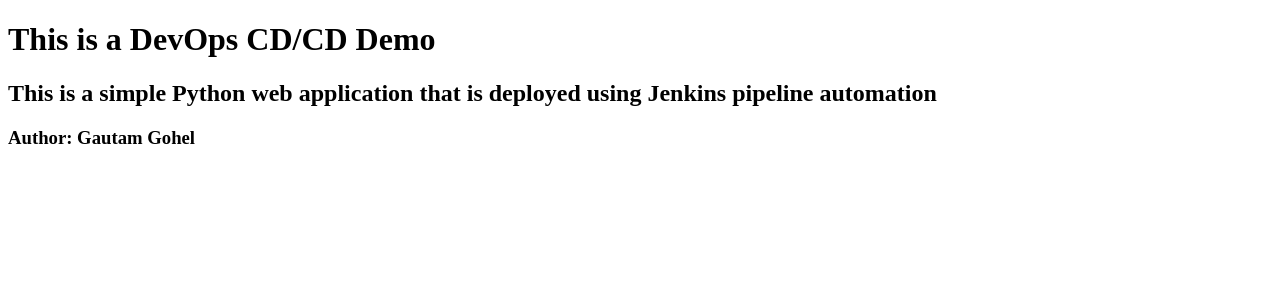
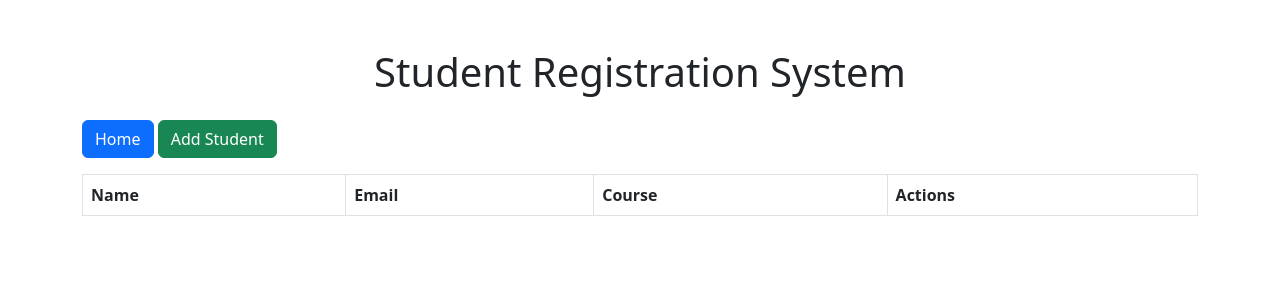
Before and after one commit to GohelG/flask-cicd-app, a Flask app: template templates/index.html in a window 1280 px wide. Shown: the top 300 px of the page. Run offline with Flask 3, Linux system fonts and the light colour scheme; the template is opened without the code that fills it, so the values that code supplies are empty; some libraries are stand-ins or nearby versions.

Commit message:
DevOps CD/CI Demo

```diff
--- a/app.py
+++ b/app.py
@@ -1,10 +1,63 @@
-from flask import Flask
+from flask import Flask, render_template, request, redirect, url_for
+from flask_pymongo import PyMongo
+from bson.objectid import ObjectId
+from dotenv import load_dotenv
+import certifi
+import os
+
+# Load env vars
+load_dotenv()
 
 app = Flask(__name__)
+app.config["MONGO_URI"] = os.getenv("MONGO_URI")
+app.secret_key = os.getenv("SECRET_KEY")
 
+# Use certifi CA bundle explicitly for cross-platform TLS reliability
+# (notably fixes common macOS certificate verification failures).
+mongo = PyMongo(app, tlsCAFile=certifi.where())
+
+# Home page -> list students
 @app.route('/')
-def home():
-    return "Flask CI/CD Pipeline Successful"
+def index():
+    students = mongo.db.students.find()
+    return render_template('index.html', students=students)
 
-if __name__ == "__main__":
-    app.run(host='0.0.0.0', port=5000)
+# Add student
+@app.route('/add', methods=['GET', 'POST'])
+def add_student():
+    if request.method == 'POST':
+        name = request.form['name']
+        email = request.form['email']
+        course = request.form['course']
+        mongo.db.students.insert_one({
+            "name": name,
+            "email": email,
+            "course": course
+        })
+        return redirect(url_for('index'))
+    return render_template('add_student.html')
+
+# Update student
+@app.route('/update/<student_id>', methods=['GET', 'POST'])
+def update_student(student_id):
+    student = mongo.db.students.find_one({"_id": ObjectId(student_id)})
+    if request.method == 'POST':
+        new_name = request.form['name']
+        new_email = request.form['email']
+        new_course = request.form['course']
+        mongo.db.students.update_one(
+            {"_id": ObjectId(student_id)},
+            {"$set": {"name": new_name, "email": new_email, "course": new_course}}
+        )
+        return redirect(url_for('index'))
+    return render_template('update_student.html', student=student)
+
+
+# Delete student
+@app.route('/delete/<student_id>')
+def delete_student(student_id):
+    mongo.db.students.delete_one({"_id": ObjectId(student_id)})
+    return redirect(url_for('index'))
+
+if __name__ == '__main__':
+    app.run(host="0.0.0.0", debug=True, port=5000)
--- /dev/null
+++ b/templates/base.html
@@ -0,0 +1,18 @@
+<!DOCTYPE html>
+<html lang="en">
+<head>
+    <meta charset="UTF-8">
+    <title>Student Registration</title>
+    <link rel="stylesheet" href="https://cdn.jsdelivr.net/npm/bootstrap@5.3.0/dist/css/bootstrap.min.css">
+</head>
+<body class="container mt-5">
+    <h1 class="mb-4 text-center">Student Registration System</h1>
+
+    <div class="mb-3">
+        <a href="{{ url_for('index') }}" class="btn btn-primary">Home</a>
+        <a href="{{ url_for('add_student') }}" class="btn btn-success">Add Student</a>
+    </div>
+
+    {% block content %}{% endblock %}
+</body>
+</html>
--- a/templates/index.html
+++ b/templates/index.html
@@ -1,9 +1,27 @@
-<!DOCTYPE html>
-<html lang="en">
-    <title>DevOps: CD/CD Demo</title>
-    <body>
-        <h1> This is a DevOps CD/CD Demo </h1>
-        <h2> This is a simple Python web application that is deployed using Jenkins pipeline automation </h2>
-        <h3> Author: Gautam Gohel</h3>
-    </body>
-</html>
+{% extends "base.html" %}
+
+{% block content %}
+<table class="table table-bordered">
+    <thead>
+        <tr>
+            <th>Name</th>
+            <th>Email</th>
+            <th>Course</th>
+            <th>Actions</th>
+        </tr>
+    </thead>
+    <tbody>
+    {% for student in students %}
+        <tr>
+            <td>{{ student.name }}</td>
+            <td>{{ student.email }}</td>
+            <td>{{ student.course }}</td>
+            <td>
+                <a href="{{ url_for('update_student', student_id=student._id) }}" class="btn btn-warning btn-sm">Edit</a>
+                <a href="{{ url_for('delete_student', student_id=student._id) }}" class="btn btn-danger btn-sm">Delete</a>
+            </td>
+        </tr>
+    {% endfor %}
+    </tbody>
+</table>
+{% endblock %}
```
Also changed, not shown: requirements.txt (+7 -1 lines), templates/add_student.html (added, +19 -0 lines), templates/index1.html (added, +9 -0 lines), templates/update_student.html (added, +21 -0 lines), test_app.py (+60 -3 lines), README.md, 2 other files.
